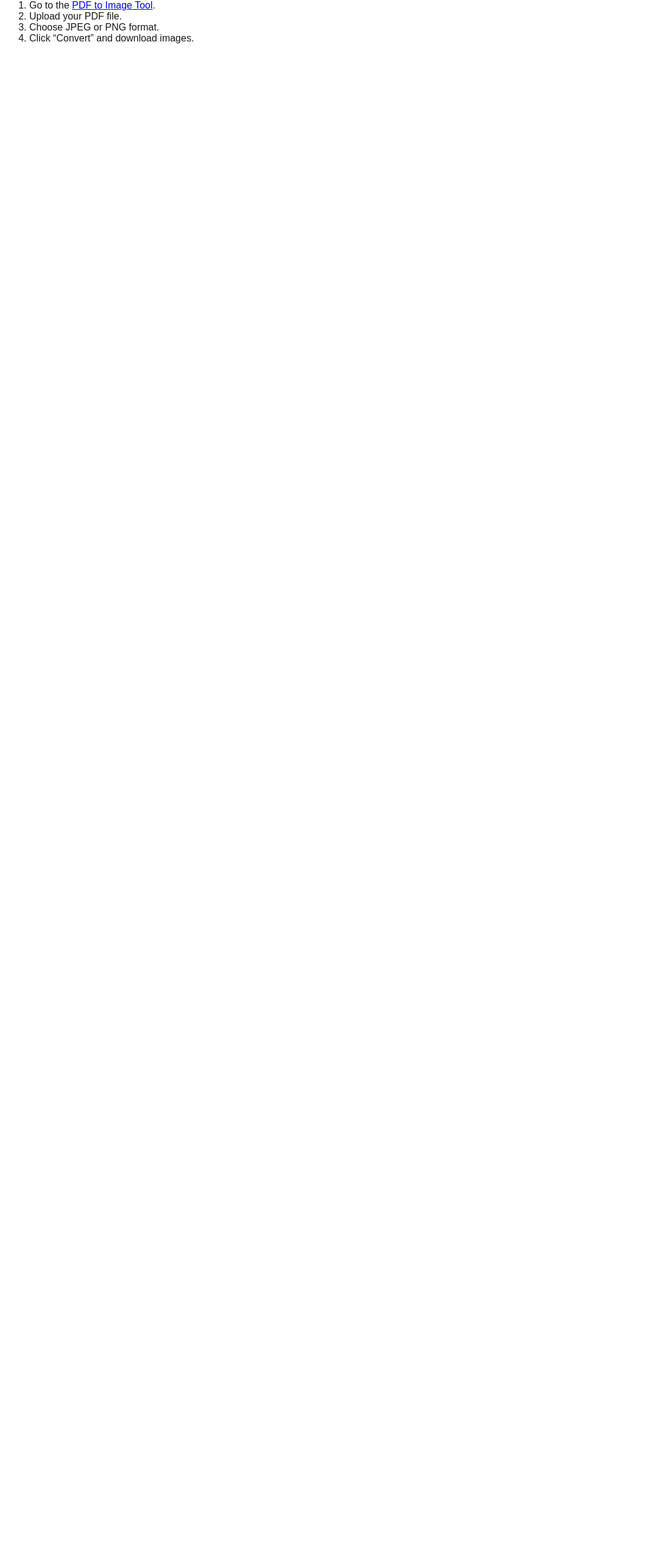
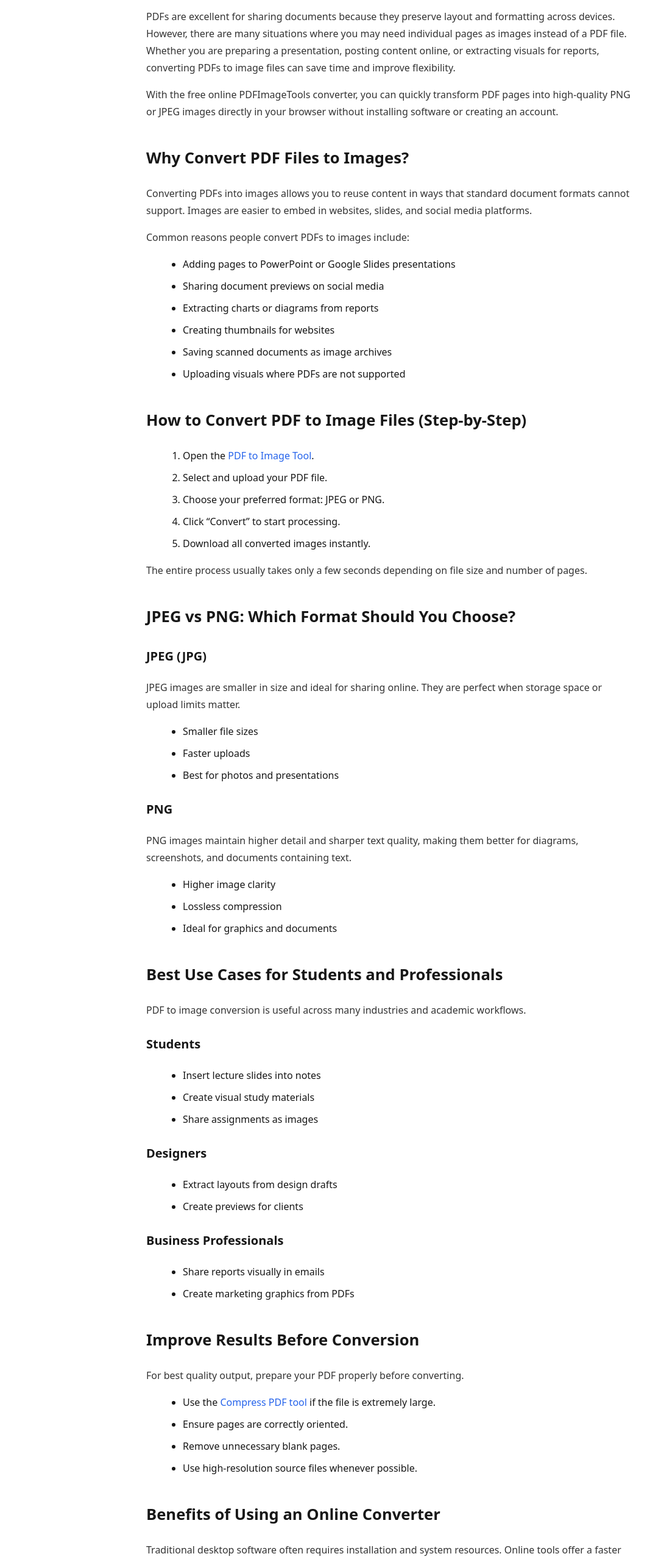
Before and after one commit to Leadmind-Developer/pdfimagetools-vercel, a Next.js app: page /blog/convert-pdf-to-image-online in a window 1280 px wide. Shown: the part 154-2715 px from the top of the page at 61% size, without its empty margins (0-1067 px from the left). Before the commit the page ends 800 px from the top, so only its background shows below. Built offline with nearby package versions, Linux system fonts and the light colour scheme; no server answers.

Commit message:
Update page.tsx

```diff
--- a/src/app/blog/convert-pdf-to-image-online/page.tsx
+++ b/src/app/blog/convert-pdf-to-image-online/page.tsx
@@ -3,39 +3,361 @@ import Link from "next/link";
 
 export const metadata = {
   title: "Convert PDF to Image Files Easily – Free Tool | PDFImageTools",
-  description: "Learn how to convert PDF files to images online. Extract pages as PNG or JPEG with our free tool.",
+  description:
+    "Learn how to convert PDF files to images online. Extract pages as PNG or JPEG with our free tool.",
 };
 
 export default function PdfToImage() {
   const faq = [
-    { "@type":"Question", name:"Can I convert PDFs to JPEG or PNG?", acceptedAnswer:{ "@type":"Answer", text:"Yes, PDFImageTools supports both JPEG and PNG formats for conversion." } },
-    { "@type":"Question", name:"Is it free?", acceptedAnswer:{ "@type":"Answer", text:"Yes, conversion is completely free with no signup required." } }
+    {
+      "@type": "Question",
+      name: "Can I convert PDFs to JPEG or PNG?",
+      acceptedAnswer: {
+        "@type": "Answer",
+        text:
+          "Yes, PDFImageTools supports both JPEG and PNG formats for conversion.",
+      },
+    },
+    {
+      "@type": "Question",
+      name: "Is it free?",
+      acceptedAnswer: {
+        "@type": "Answer",
+        text:
+          "Yes, conversion is completely free with no signup required.",
+      },
+    },
+    {
+      "@type": "Question",
+      name: "Will image quality be preserved?",
+      acceptedAnswer: {
+        "@type": "Answer",
+        text:
+          "Yes, images are generated in high quality suitable for presentations, printing, and sharing.",
+      },
+    },
+    {
+      "@type": "Question",
+      name: "Can I convert multiple pages at once?",
+      acceptedAnswer: {
+        "@type": "Answer",
+        text:
+          "Yes, every page in your PDF can be converted into individual images automatically.",
+      },
+    },
   ];
 
   return (
     <>
-      <article className="max-w-4xl mx-auto px-4 py-12 leading-relaxed">
-        <script type="application/ld+json" dangerouslySetInnerHTML={{ __html: JSON.stringify({
-          "@context":"https://schema.org","@type":"BreadcrumbList","itemListElement":[
-            { "@type":"ListItem", position:1, name:"Home", item:"https://pdfimagetools.app" },
-            { "@type":"ListItem", position:2, name:"Blog", item:"https://pdfimagetools.app/blog" },
-            { "@type":"ListItem", position:3, name:"Convert PDF to Image", item:"https://pdfimagetools.app/blog/convert-pdf-to-image" },
-          ]
-        })}} />
-        <script type="application/ld+json" dangerouslySetInnerHTML={{ __html: JSON.stringify({ "@context":"https://schema.org","@type":"FAQPage","mainEntity":faq }) }} />
+      <article className="article">
+
+        {/* Breadcrumb Schema */}
+        <script
+          type="application/ld+json"
+          dangerouslySetInnerHTML={{
+            __html: JSON.stringify({
+              "@context": "https://schema.org",
+              "@type": "BreadcrumbList",
+              itemListElement: [
+                {
+                  "@type": "ListItem",
+                  position: 1,
+                  name: "Home",
+                  item: "https://pdfimagetools.app",
+                },
+                {
+                  "@type": "ListItem",
+                  position: 2,
+                  name: "Blog",
+                  item: "https://pdfimagetools.app/blog",
+                },
+                {
+                  "@type": "ListItem",
+                  position: 3,
+                  name: "Convert PDF to Image",
+                  item:
+                    "https://pdfimagetools.app/blog/convert-pdf-to-image",
+                },
+              ],
+            }),
+          }}
+        />
+
+        {/* FAQ Schema */}
+        <script
+          type="application/ld+json"
+          dangerouslySetInnerHTML={{
+            __html: JSON.stringify({
+              "@context": "https://schema.org",
+              "@type": "FAQPage",
+              mainEntity: faq,
+            }),
+          }}
+        />
 
         <h1>Convert PDF to Image Files Easily – Free Tool</h1>
 
-        <p>Extract pages from PDFs as images for presentations, reports, or social media posts.</p>
+        <p>
+          PDFs are excellent for sharing documents because they preserve layout
+          and formatting across devices. However, there are many situations where
+          you may need individual pages as images instead of a PDF file. Whether
+          you are preparing a presentation, posting content online, or extracting
+          visuals for reports, converting PDFs to image files can save time and
+          improve flexibility.
+        </p>
 
-        <h2>Steps</h2>
+        <p>
+          With the free online PDFImageTools converter, you can quickly transform
+          PDF pages into high-quality PNG or JPEG images directly in your browser
+          without installing software or creating an account.
+        </p>
+
+        <h2>Why Convert PDF Files to Images?</h2>
+
+        <p>
+          Converting PDFs into images allows you to reuse content in ways that
+          standard document formats cannot support. Images are easier to embed in
+          websites, slides, and social media platforms.
+        </p>
+
+        <p>Common reasons people convert PDFs to images include:</p>
+
+        <ul>
+          <li>Adding pages to PowerPoint or Google Slides presentations</li>
+          <li>Sharing document previews on social media</li>
+          <li>Extracting charts or diagrams from reports</li>
+          <li>Creating thumbnails for websites</li>
+          <li>Saving scanned documents as image archives</li>
+          <li>Uploading visuals where PDFs are not supported</li>
+        </ul>
+
+        <h2>How to Convert PDF to Image Files (Step-by-Step)</h2>
+
         <ol>
-          <li>Go to the <Link href="/pdf-to-image">PDF to Image Tool</Link>.</li>
-          <li>Upload your PDF file.</li>
-          <li>Choose JPEG or PNG format.</li>
-          <li>Click “Convert” and download images.</li>
+          <li>
+            Open the <Link href="/pdf-to-image">PDF to Image Tool</Link>.
+          </li>
+          <li>Select and upload your PDF file.</li>
+          <li>Choose your preferred format: JPEG or PNG.</li>
+          <li>Click “Convert” to start processing.</li>
+          <li>Download all converted images instantly.</li>
         </ol>
+
+        <p>
+          The entire process usually takes only a few seconds depending on file
+          size and number of pages.
+        </p>
+
+        <h2>JPEG vs PNG: Which Format Should You Choose?</h2>
+
+        <h3>JPEG (JPG)</h3>
+        <p>
+          JPEG images are smaller in size and ideal for sharing online. They are
+          perfect when storage space or upload limits matter.
+        </p>
+
+        <ul>
+          <li>Smaller file sizes</li>
+          <li>Faster uploads</li>
+          <li>Best for photos and presentations</li>
+        </ul>
+
+        <h3>PNG</h3>
+        <p>
+          PNG images maintain higher detail and sharper text quality, making
+          them better for diagrams, screenshots, and documents containing text.
+        </p>
+
+        <ul>
+          <li>Higher image clarity</li>
+          <li>Lossless compression</li>
+          <li>Ideal for graphics and documents</li>
+        </ul>
+
+        <h2>Best Use Cases for Students and Professionals</h2>
+
+        <p>
+          PDF to image conversion is useful across many industries and academic
+          workflows.
+        </p>
+
+        <h3>Students</h3>
+        <ul>
+          <li>Insert lecture slides into notes</li>
+          <li>Create visual study materials</li>
+          <li>Share assignments as images</li>
+        </ul>
+
+        <h3>Designers</h3>
+        <ul>
+          <li>Extract layouts from design drafts</li>
+          <li>Create previews for clients</li>
+        </ul>
+
+        <h3>Business Professionals</h3>
+        <ul>
+          <li>Share reports visually in emails</li>
+          <li>Create marketing graphics from PDFs</li>
+        </ul>
+
+        <h2>Improve Results Before Conversion</h2>
+
+        <p>
+          For best quality output, prepare your PDF properly before converting.
+        </p>
+
+        <ul>
+          <li>
+            Use the{" "}
+            <Link href="/compress-pdf">Compress PDF tool</Link> if the file is
+            extremely large.
+          </li>
+          <li>Ensure pages are correctly oriented.</li>
+          <li>Remove unnecessary blank pages.</li>
+          <li>Use high-resolution source files whenever possible.</li>
+        </ul>
+
+        <h2>Benefits of Using an Online Converter</h2>
+
+        <p>
+          Traditional desktop software often requires installation and system
+          resources. Online tools offer a faster alternative.
+        </p>
+
+        <ul>
+          <li>No downloads required</li>
+          <li>Works on mobile and desktop devices</li>
+          <li>Instant processing</li>
+          <li>Automatic updates</li>
+          <li>Accessible anywhere</li>
+        </ul>
+
+        <h2>Security and Privacy</h2>
+
+        <p>
+          Many users worry about uploading documents online. Secure conversion
+          tools process files temporarily and automatically remove them after
+          completion to maintain privacy and confidentiality.
+        </p>
+
+        <p>
+          This makes online tools suitable for academic documents, work reports,
+          and personal files.
+        </p>
+
+        <h2>Common Problems and Solutions</h2>
+
+        <h3>Images Look Blurry</h3>
+        <p>
+          Choose PNG format or start with a higher-quality PDF source file.
+        </p>
+
+        <h3>File Size Too Large</h3>
+        <p>
+          Compress the PDF before conversion using the compression tool.
+        </p>
+
+        <h3>Too Many Pages</h3>
+        <p>
+          Split or merge documents using the{" "}
+          <Link href="/combine-pdfs">Merge PDFs tool</Link> before converting.
+        </p>
+
+        <h2>When Should You Convert Images Back to PDF?</h2>
+
+        <p>
+          After editing or sharing images, you may want to recombine them into a
+          single document. Converting images back into PDFs helps maintain
+          organization and simplifies sharing.
+        </p>
+
+        <p>
+          Many workflows involve converting PDFs to images for editing and then
+          merging them again afterward.
+        </p>
+
+        <h2>Advantages Over Screenshots</h2>
+
+        <p>
+          Taking screenshots is a common workaround, but it reduces quality and
+          requires manual cropping. Proper conversion provides cleaner results
+          and saves time.
+        </p>
+
+        <ul>
+          <li>Higher resolution output</li>
+          <li>No cropping required</li>
+          <li>Consistent page sizing</li>
+          <li>Faster processing</li>
+        </ul>
+
+        <h2>Frequently Asked Questions</h2>
+
+        <h3>Can I convert scanned PDFs?</h3>
+        <p>
+          Yes, scanned documents can also be converted into image files without
+          issues.
+        </p>
+
+        <h3>Does conversion reduce quality?</h3>
+        <p>
+          Quality remains high, especially when exporting as PNG images.
+        </p>
+
+        <h3>Is there a limit on usage?</h3>
+        <p>
+          The tool is free and designed for everyday document conversion needs.
+        </p>
+
+        <h2>Final Thoughts</h2>
+
+        <p>
+          Converting PDF files into images is one of the simplest ways to make
+          documents more flexible and shareable. Whether you are preparing
+          presentations, extracting visuals, or sharing content online, image
+          formats provide greater compatibility across platforms.
+        </p>
+
+        <p>
+          With PDFImageTools, you can convert PDFs to high-quality images in just
+          a few clicks — completely free and without complicated software.
+        </p>
+
+        <p>
+          Try the <Link href="/pdf-to-image">PDF to Image converter</Link> today
+          and streamline how you work with documents.
+        </p>
+
       </article>
+
+      <style>{`
+        .article {
+          max-width: 800px;
+          margin: 0 auto;
+          padding: 48px 20px;
+          line-height: 1.75;
+          font-family: system-ui, -apple-system, sans-serif;
+        }
+
+        h1 { font-size: 2.2rem; margin-bottom: 20px; }
+        h2 { margin-top: 40px; font-size: 1.6rem; }
+        h3 { margin-top: 24px; font-size: 1.25rem; }
+
+        p { margin: 16px 0; color: #333; }
+
+        ul, ol { margin: 16px 0 16px 20px; }
+
+        li { margin-bottom: 8px; }
+
+        a {
+          color: #2563eb;
+          text-decoration: none;
+        }
+
+        a:hover {
+          text-decoration: underline;
+        }
+      `}</style>
     </>
   );
 }
```
